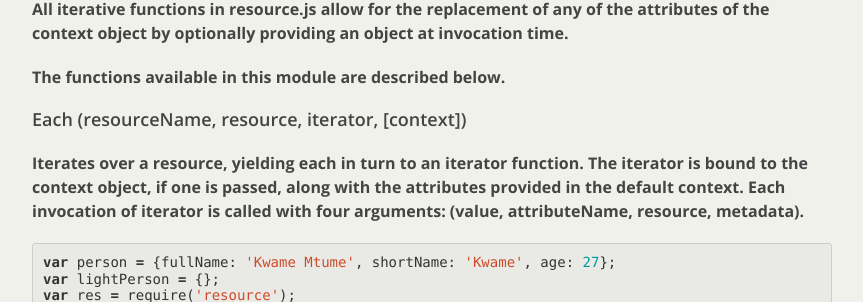
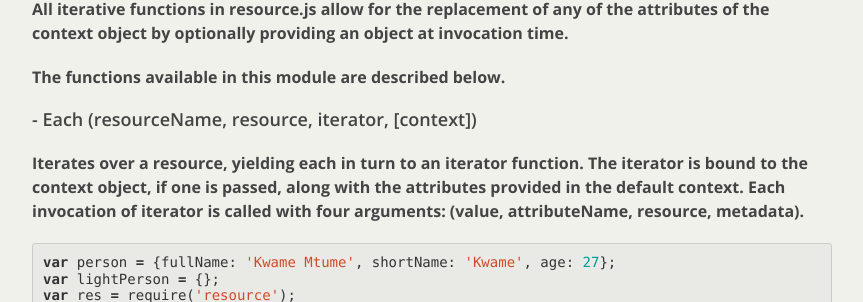
Before and after one commit to Airlift-Framework/airlift-framework.github.com, a Jekyll site: the page built from _posts/modules/0100-01-01-resource.md, in a window 1280 px wide and 900 px high, scrolled down 988 px. Shown: the part 153-455 px from the top of the window, without its empty margins (208-1071 px from the left). Built offline with Jekyll 4.4.1, drawn with Linux system fonts in a browser that asks for light colours; nearby versions of some CDN libraries.

```diff
--- a/_posts/modules/0100-01-01-resource.md
+++ b/_posts/modules/0100-01-01-resource.md
@@ -27,7 +27,7 @@ All iterative functions in resource.js allow for the replacement of any of the a
 
 The functions available in this module are described below.
 
-## Each (resourceName, resource, iterator, \[context\])
+## - Each (resourceName, resource, iterator, \[context\])
 Iterates over a resource, yielding each in turn to an iterator function. The iterator is bound to the context object, if one is passed, along with the attributes provided in the default context. Each invocation of iterator is called with four arguments: (value, attributeName, resource, metadata).
 
     var person = {fullName: 'Kwame Mtume', shortName: 'Kwame', age: 27};
```
